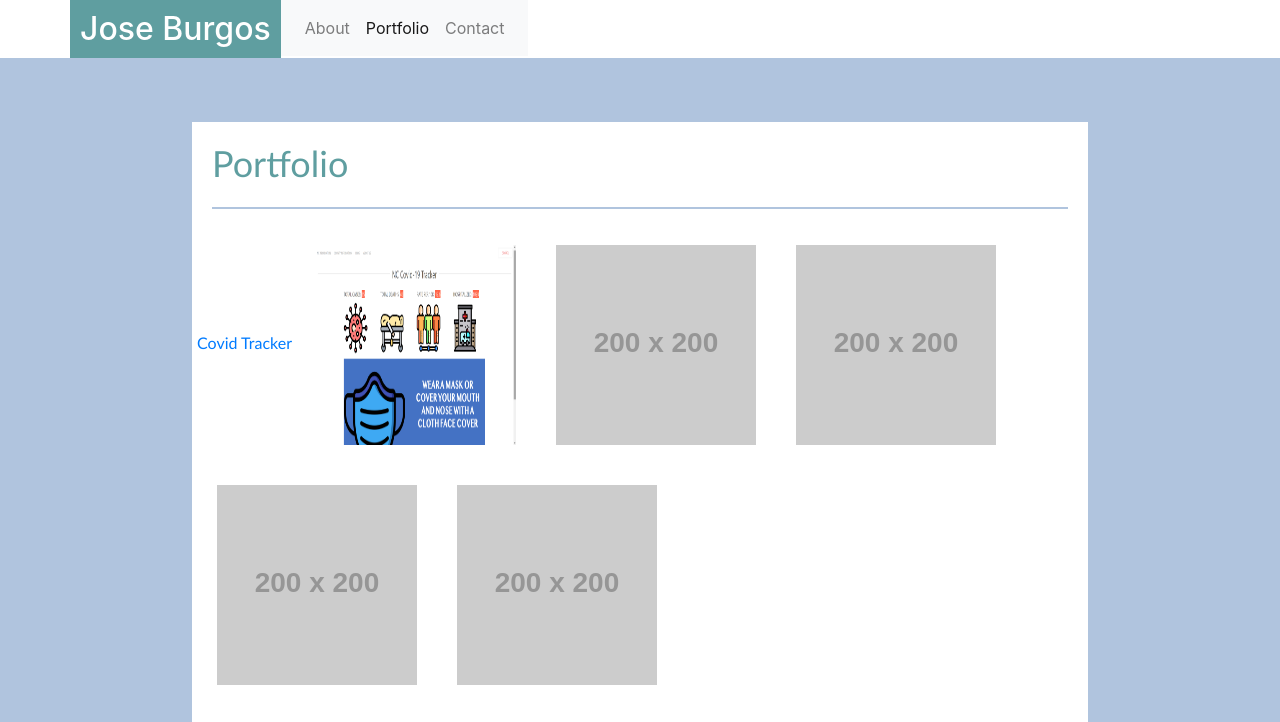
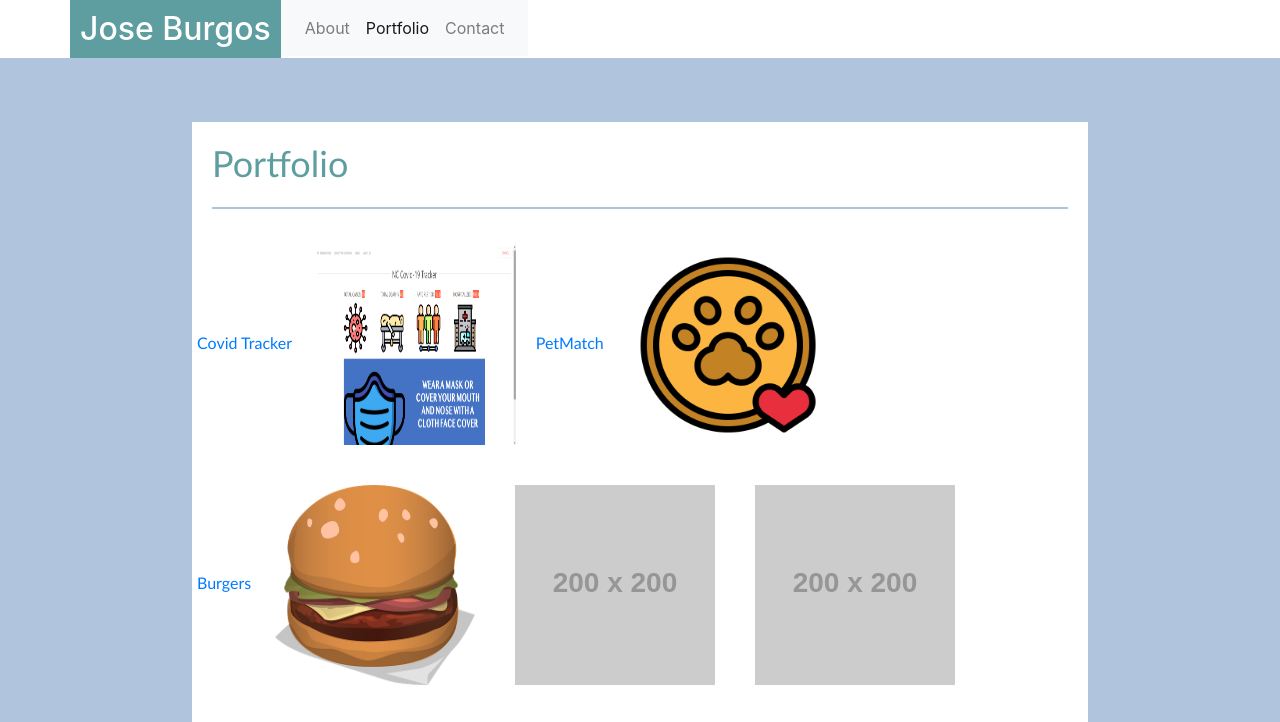
Before and after one commit to JoseBurgos1993/02-Homework_JoseBurgos, a plain HTML site: page portfolio.html in a window 1280 px wide. Shown: the top 722 px of the page. Drawn offline with nearby package versions, Linux system fonts and the light colour scheme; placeholder pictures from the web are drawn by us.

Commit message:
Updated portfolio with 2 more projects.

```diff
--- a/portfolio.html
+++ b/portfolio.html
@@ -55,6 +55,15 @@
           <a href="https://github.com/JoseBurgos1993/NC_Covid-19_Info">Covid Tracker</a>
           <a href="https://joseburgos1993.github.io/NC_Covid-19_Info/" style="text-align: center;"><img class="responsive" src="Assets/Images/covidscreenshot.png" width="200" height="200" alt="Covid Tracker Website"></a>
         </div>
+        <div>
+          <a href="https://github.com/JoseBurgos1993/Project2">PetMatch</a>
+          <a href="https://salty-bayou-40519.herokuapp.com/" style="text-align: center;"><img class="responsive" src="Assets/Images/pawprint.png" width="200" height="200" alt="Covid Tracker Website"></a>
+        </div>
+        <div>
+          <a href="https://github.com/JoseBurgos1993/Burgers">Burgers</a>
+          <a href="https://blooming-harbor-53033.herokuapp.com/" style="text-align: center;"><img class="responsive" src="Assets/Images/hamburger.png" width="200" height="200" alt="Covid Tracker Website"></a>
+        </div>
+        <!-- Burger image credited to Image by OpenClipart-Vectors from Pixabay at https://pixabay.com/vectors/hamburger-cheeseburger-burger-lunch-576419/-->
         <img class="responsive" src="https://via.placeholder.com/200" alt="Item 2">
         <img class="responsive" src="https://via.placeholder.com/200" alt="Item 3">
         <img class="responsive" src="https://via.placeholder.com/200" alt="Item 4">
```
Also changed, not shown: Assets/Images/hamburger.png (added), Assets/Images/pawprint.png (added).
